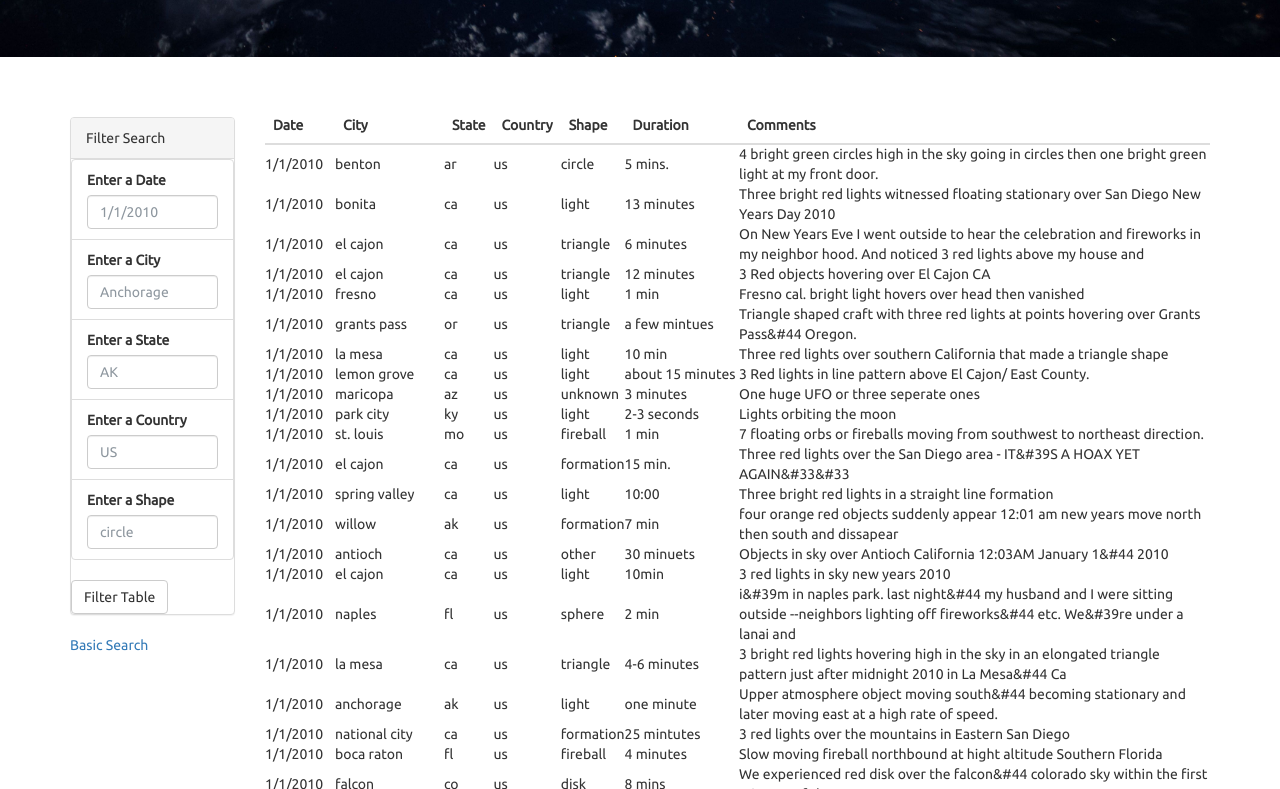
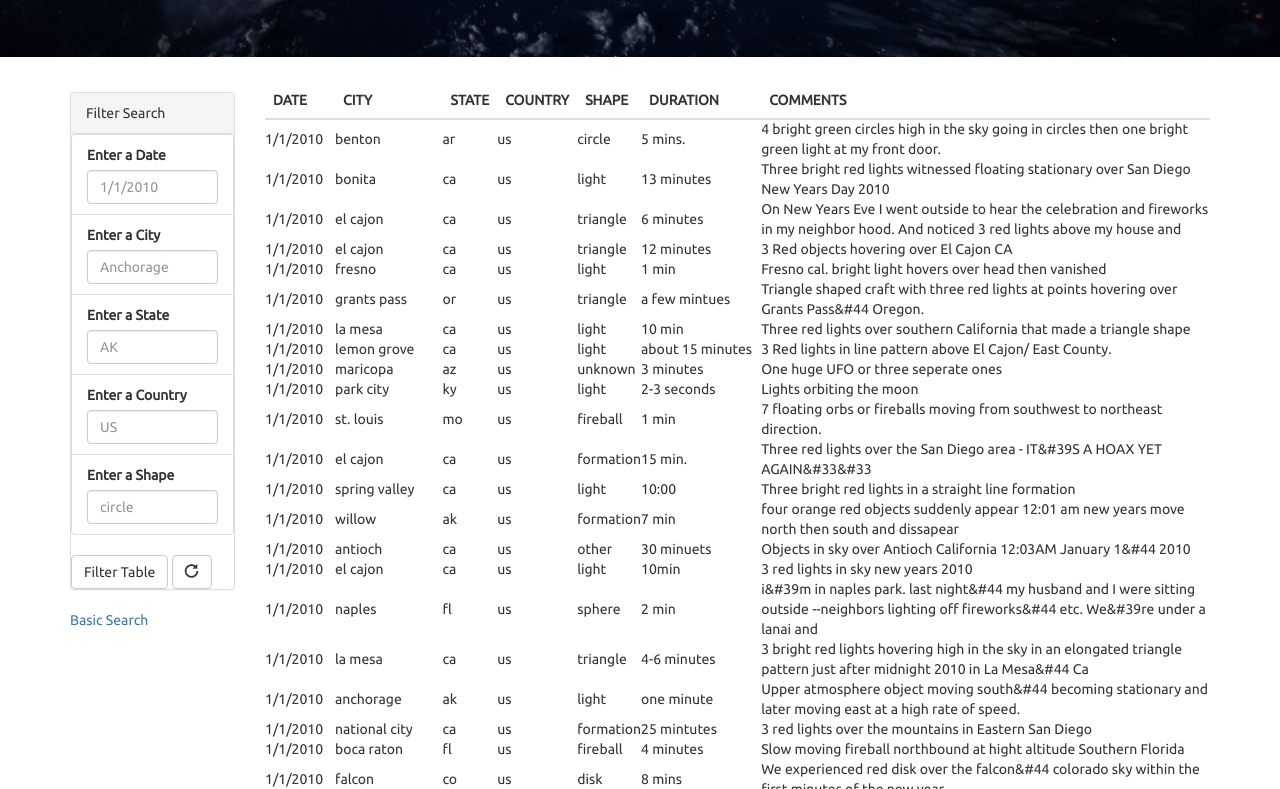
Before and after one commit to c-l-nguyen/javascript-challenge, a plain HTML site: page advanced_index.html in a window 1280 px wide. Shown: the part 555-1344 px from the top of the page. Drawn offline with nearby package versions, Linux system fonts and the light colour scheme.

Commit message:
added reload and download buttons

```diff
--- a/UFO-level-2/js-level-2/app.js
+++ b/UFO-level-2/js-level-2/app.js
@@ -14,7 +14,7 @@ tableData.forEach(row => {
     }
 });
 
-// define references to fields and button
+// define references to fields and buttons
 let dateField    = d3.select("#datetime");
 let cityField    = d3.select("#city");
 let stateField   = d3.select("#state");
@@ -22,6 +22,7 @@ let countryField = d3.select("#country");
 let shapeField   = d3.select("#shape");
 
 const button = d3.select("#filter-btn");
+const reset = d3.select("#reset-btn");
 
 // what happens when user clicks Filter Table button
 function filterObs(){
@@ -50,7 +51,7 @@ function filterObs(){
         //                                         (obs.shape == userShape) );
         let tableMatch = tableData.filter(obs => eval(condition));
 
-        // wipe out the tbody to be able to write out new table using tableDateMatch values
+        // wipe out the tbody to be able to write out new table
         tbody.html("");
 
         // fill in observations only where date matches user input
@@ -65,8 +66,28 @@ function filterObs(){
     };
 }
 
+// reset table to original display
+function resetData(){
+    // Prevent the page from refreshing
+    d3.event.preventDefault();
+
+    // wipe out the tbody to be able to write out new table
+    tbody.html("");
+
+    // fill in observations only where date matches user input
+    tableData.forEach(row => {
+        tbody.append("tr");
+
+        for (key in row){
+            const cell = tbody.append("td");
+            cell.text(row[key]);
+        }
+    });
+}
+
 // define what happens when user clicks the button
 button.on("click", filterObs);
+reset.on("click", resetData);
 
 // alternatively allow user to just hit Enter to filter
 dateField.on("keyup", function(event) {
--- a/advanced_index.html
+++ b/advanced_index.html
@@ -30,7 +30,7 @@
       </a>
     </div>
     <div class="container">
-      <div class="row margin-top-50">
+      <div class="row margin-top-25">
         <div class="col-md-2">
           <aside class="filters">
             <div class="panel panel-default">
@@ -62,6 +62,9 @@
                     </ul>
                   </div>
                   <button id="filter-btn" type="button" class="btn btn-default">Filter Table</button>
+                  <button id="reset-btn" type="button" class="btn btn-default">
+                    <span class="glyphicon glyphicon-repeat"></span>
+                  </button>
                 </form>
               </div>
             </div>
@@ -73,13 +76,13 @@
             <table id="ufo-table" class="table table-striped">
               <thead>
                 <tr>
-                  <th class="table-head">Date</th>
-                  <th class="table-head">City</th>
-                  <th class="table-head">State</th>
-                  <th class="table-head">Country</th>
-                  <th class="table-head">Shape</th>
-                  <th class="table-head">Duration</th>
-                  <th class="table-head">Comments</th>
+                  <th class="table-head">DATE</th>
+                  <th class="table-head">CITY</th>
+                  <th class="table-head">STATE</th>
+                  <th class="table-head">COUNTRY</th>
+                  <th class="table-head">SHAPE</th>
+                  <th class="table-head">DURATION</th>
+                  <th class="table-head">COMMENTS</th>
                 </tr>
               </thead>
               <tbody></tbody>
--- a/static/css/style.css
+++ b/static/css/style.css
@@ -87,8 +87,8 @@ select {
   margin-top: 50px;
 }
 
-.margin-top-50 {
-  margin-top: 50px;
+.margin-top-25 {
+  margin-top: 25px;
 }
 
 /* The styles for the parallax */
```
Also changed, not shown: UFO-level-1/js-level-1/app.js (+24 -3 lines), index.html (+19 -8 lines).
